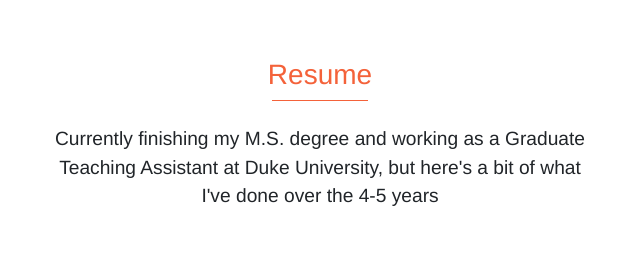
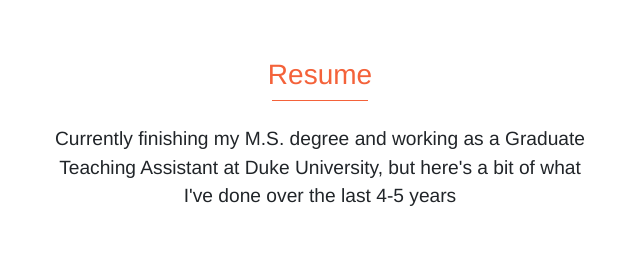
Before and after one commit to ecoronado92/ecoronado92.github.io, a website: page index.html in a window 1280 px wide. Shown: the part 2840-3101 px from the top of the page, 320-960 px from the left. Drawn offline with nearby package versions, Linux system fonts and the light colour scheme.

Commit message:
typo on resume tagline fix

```diff
--- a/index.html
+++ b/index.html
@@ -206,7 +206,7 @@
   <div class="container">
     <h3 class="mt-0 font-weight-light abt-head text-center">Resume</h3>
     <hr class="divider section_title_div">
-    <p class="mb-4 resume-tagline text-center" > <b>Currently finishing my M.S. degree</b> and working as a Graduate Teaching Assistant at Duke University, but here's a bit of what I've done over the 4-5 years </p>
+    <p class="mb-4 resume-tagline text-center" > <b>Currently finishing my M.S. degree</b> and working as a Graduate Teaching Assistant at Duke University, but here's a bit of what I've done over the last 4-5 years </p>
 
 
    <!-- PROFESSIONAL EXPERIENCE -->
```
